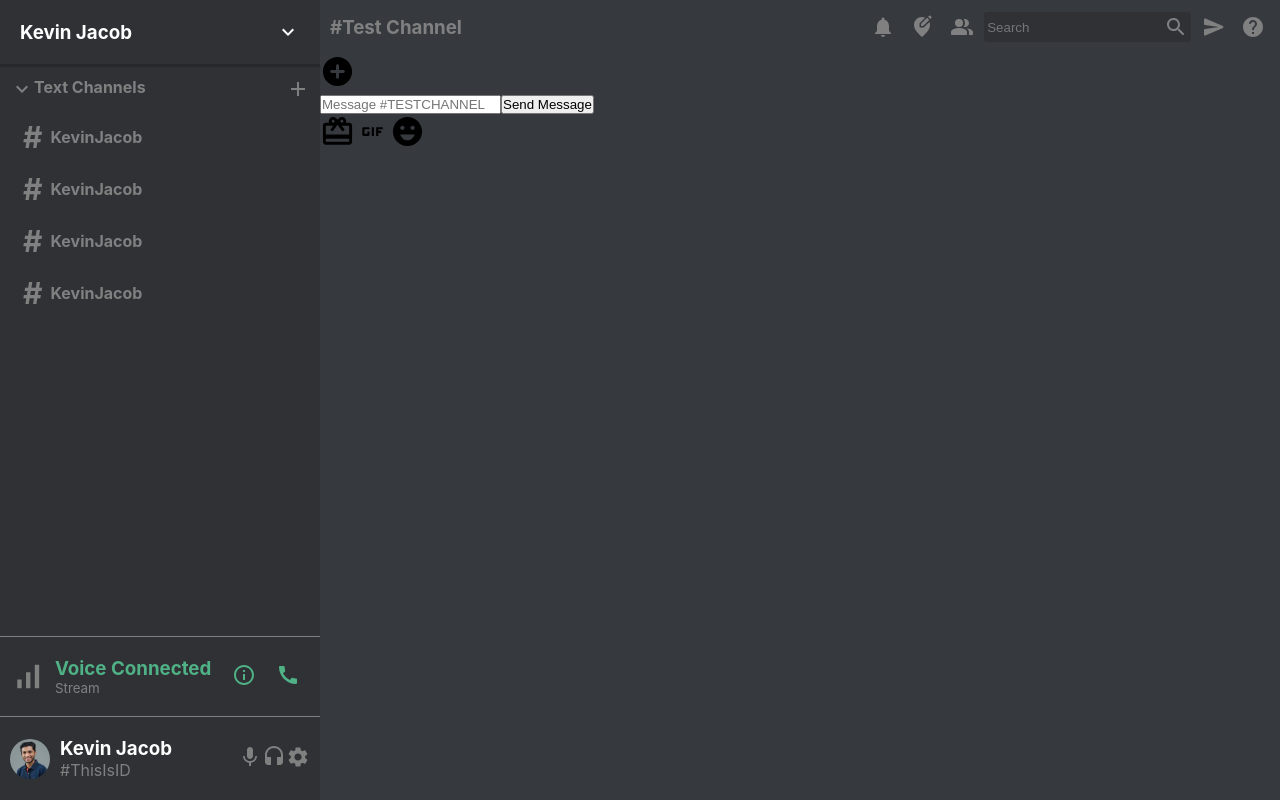
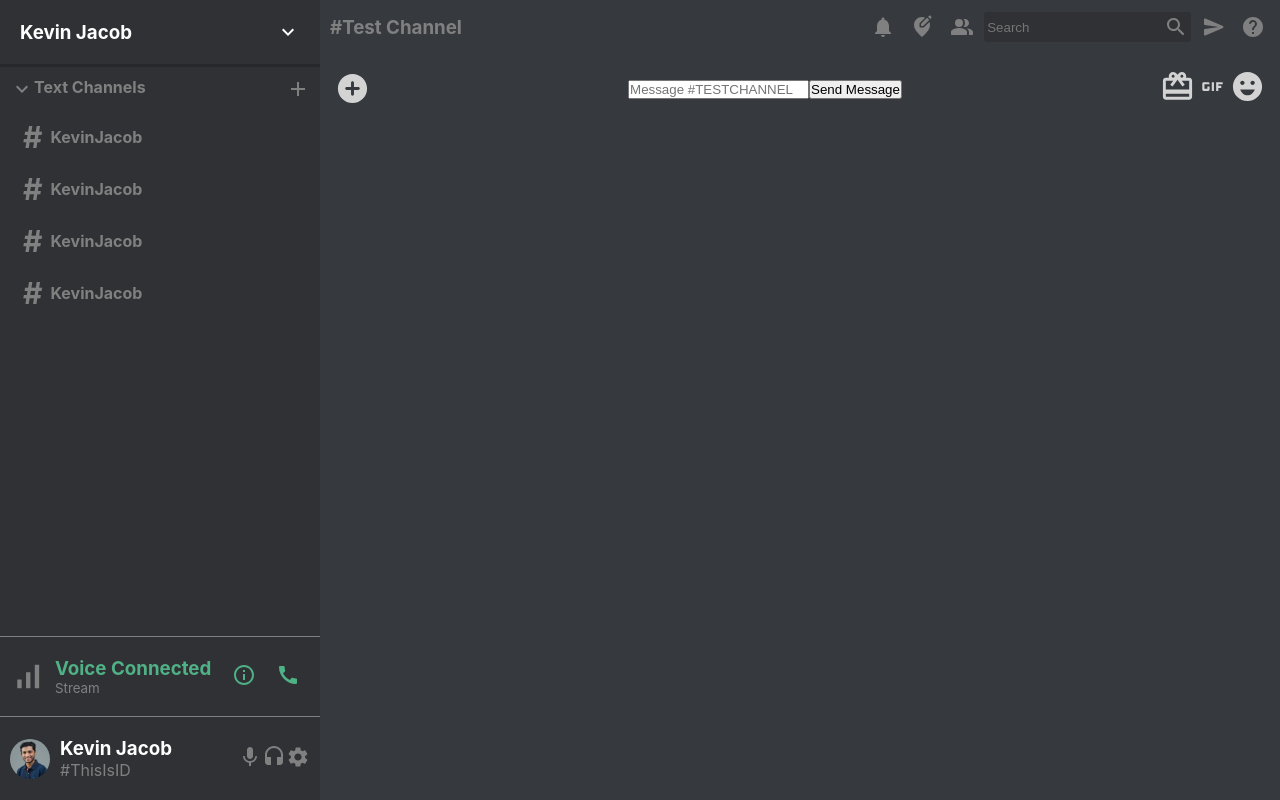
Before and after one commit to kevinjacob2001/Discord-clone, a React (Create React App) app: page / in a window 1280 px wide. Built offline with nearby package versions, Linux system fonts and the light colour scheme.

Commit message:
Update Chat.css

```diff
--- a/src/Components/Chat/Chat.css
+++ b/src/Components/Chat/Chat.css
@@ -5,3 +5,11 @@
     background-color: #363a3f;
     height: 100vh;
 }
+
+.chat__input{
+  color: lightgray;
+  display: flex;
+  align-items: center;
+  justify-content: space-between;
+  padding: 15px;
+}
```
